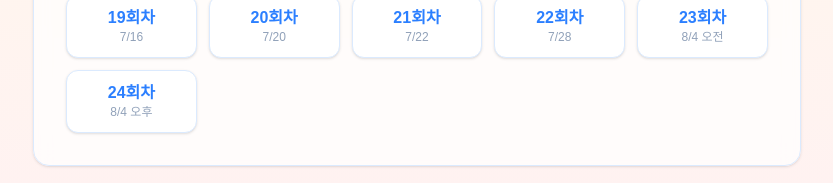
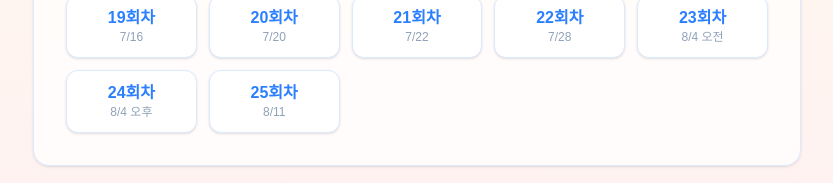
Before and after one commit to juicylucy98/DX-, a Next.js app: page / in a window 1280 px wide. Shown: the part 583-766 px from the top of the page, without its empty margins (223-1056 px from the left). Built offline with nearby package versions, Linux system fonts and the light colour scheme.

Commit message:
Add new entry for num 25 with date 8/11

```diff
--- a/src/app/page.tsx
+++ b/src/app/page.tsx
@@ -28,6 +28,7 @@ const SESSIONS = [
   { num: 22, date: "7/28" },
   { num: 23, date: "8/4 오전" },
   { num: 24, date: "8/4 오후" },
+  { num: 25, date: "8/11" },
 ] as const;
 
 export default function Home() {
```
